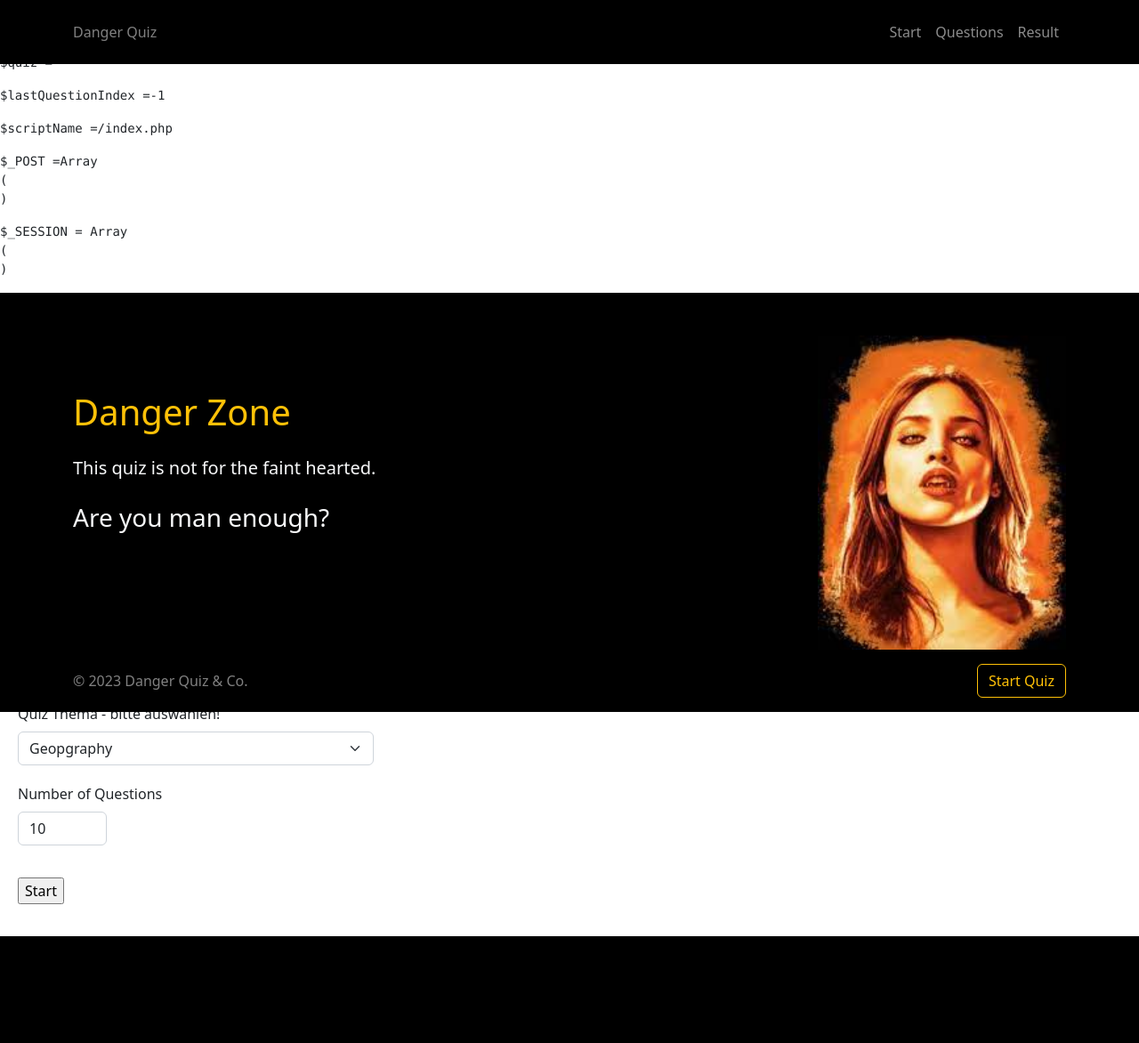
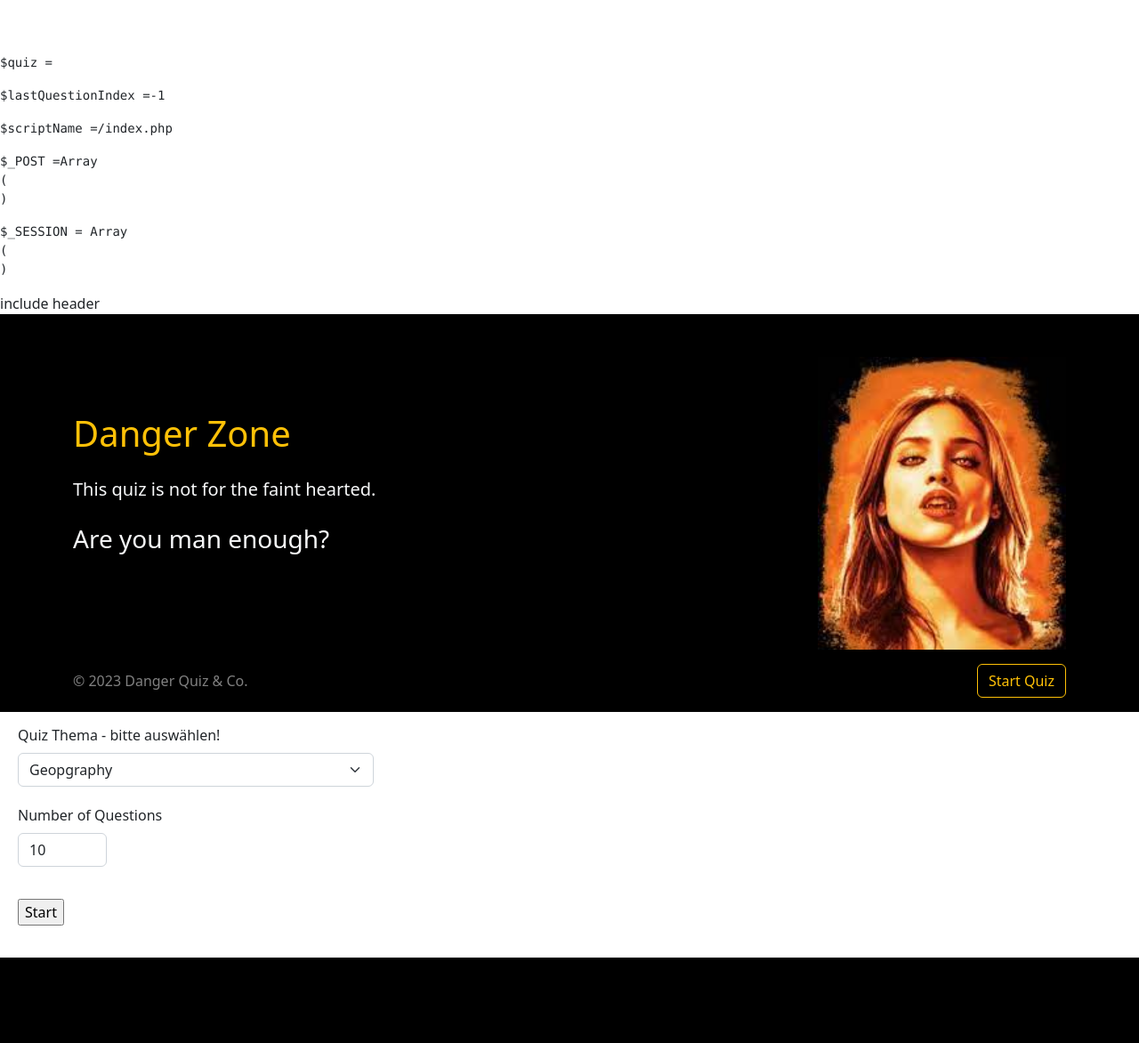
Before and after one commit to CyrSen/Trivia-Quiz, a PHP site: page / in a window 1280 px wide. Shown: the whole page at 89% size. Before the commit the page ends 1052 px from the top, so only its background shows below. Run offline with PHP 8.4, Linux system fonts and the light colour scheme; some libraries are stand-ins or nearby versions.

Commit message:
includes heater footer

```diff
--- a/index.php
+++ b/index.php
@@ -17,34 +17,7 @@
 
 
 
-<!-- NAVBAR START-->
-
-    <nav class="navbar navbar-expand-lg bg-black navbar-dark py-3 fixed-top">
-        <div class="container">
-            <a href="1-index.html" class="navbar-brand text-light fs-6 text-white-50">Danger Quiz</a>
-
-        <button class="navbar-toggler" type="button" data-bs-toggle="collapse" data-bs-target="#navmenu">
-            <span class="navbar-toggler-icon"></span>
-        </button>
-
-        <!--MENU-->
-            <div class="collapse navbar-collapse" id="navmenu">
-                <ul class="navbar-nav ms-auto">
-                    <li class="nav-item">
-                        <a href="1-index.html" class="nav-link">Start</a>
-                    </li>
-                    <li class="nav-item">
-                        <a href="2-questions.html" class="nav-link">Questions</a>
-                    </li>
-                    <li class="nav-item">
-                        <a href="3-result.html" class="nav-link">Result</a>
-                    </li>
-                </ul>
-           </div>
-        </div>
-    </nav>
-
-<!-- NAVBAR END-->
+include header
 
 
 <!-- SHOWCASE START-->
```
Also changed, not shown: 2-questions.html (+18 -1 lines).
